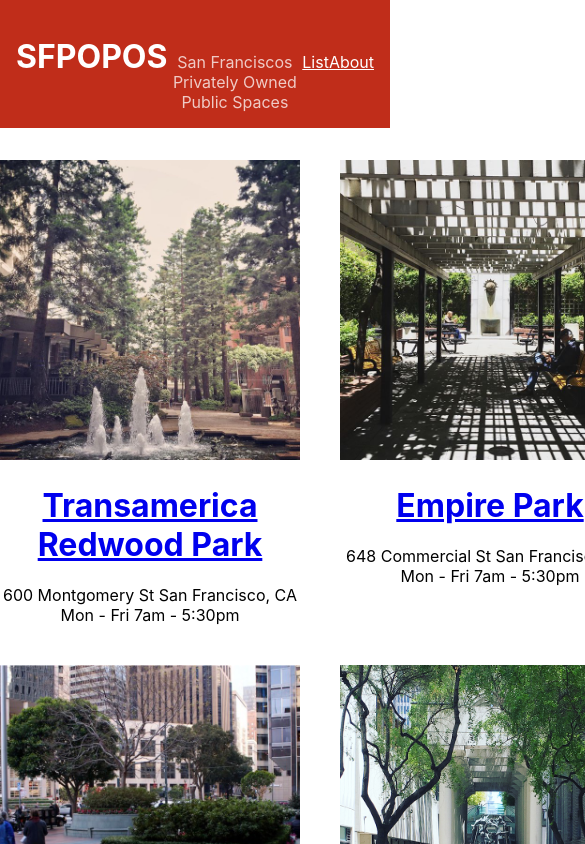
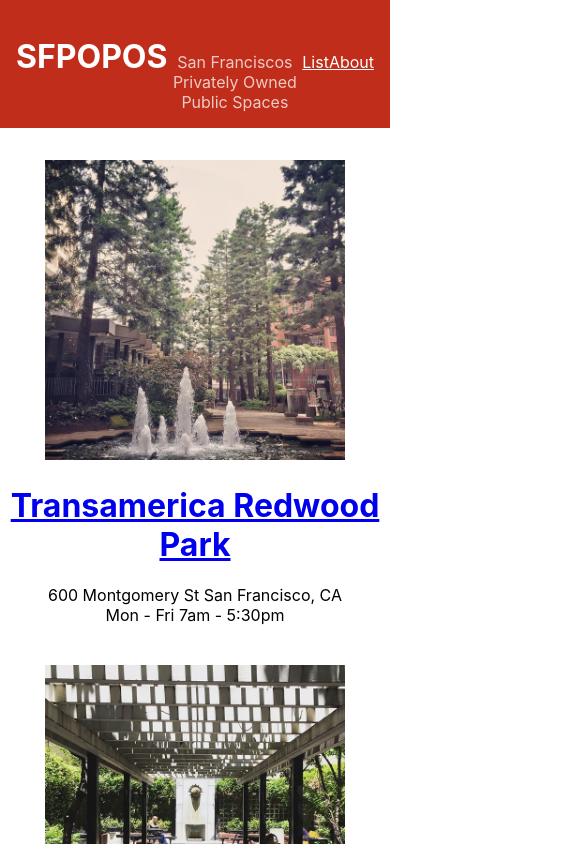
Before and after one commit to astevens246/react-tutorial, a React (Create React App) app: page / in a window 390 px wide. Shown: the top 844 px of the page, 585 px wide, since content can reach past the window. Built offline with nearby package versions, Linux system fonts and the light colour scheme.

Commit message:
changed order of media queries

```diff
--- a/src/App.js
+++ b/src/App.js
@@ -1,7 +1,6 @@
 import React from 'react';
 import './App.css';
 import Title from './Title';
-import POPOSList from './POPOSList';
 import Footer from './Footer';
 import { Outlet } from 'react-router-dom';
 
@@ -10,7 +9,6 @@
     <div className="App">
       <Title />
       <Outlet />
-      <POPOSList />
       <Footer/>
     </div>
   );
--- a/src/POPOSList.css
+++ b/src/POPOSList.css
@@ -4,9 +4,14 @@
   grid-gap: 40px;
 }
 
-/* For screens smaller than 600px, use two columns */
-@media screen and (max-width: 599px) {
+@media screen and (max-width: 950px) {
   .POPOSList {
     grid-template-columns: 1fr 1fr;
   }
 }
+
+@media screen and (max-width: 700px) {
+  .POPOSList {
+    grid-template-columns: 1fr;
+  }
+}
```
